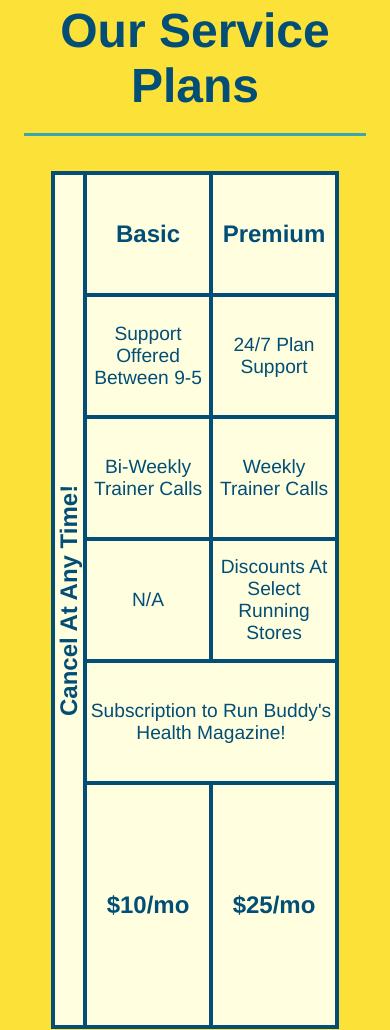
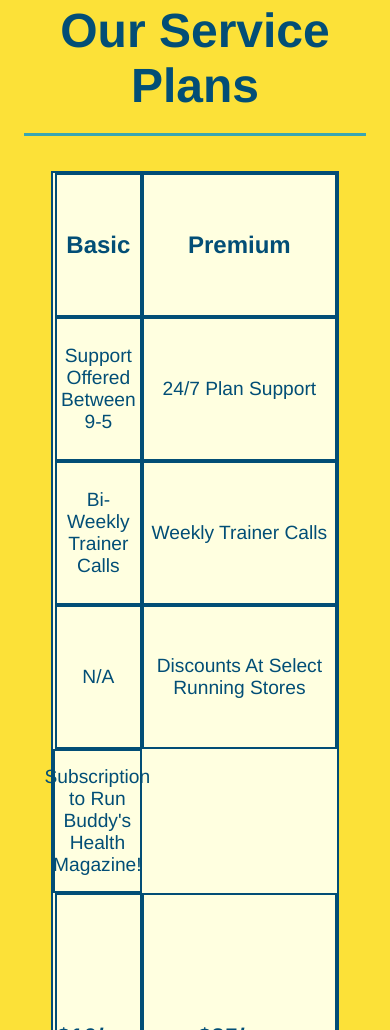
Before and after one commit to jd9913/Run-Buddy, a plain HTML site: page index.html in a window 390 px wide. Shown: the part 5726-6756 px from the top of the page. Drawn offline with Linux system fonts and the light colour scheme.

Commit message:
added responsive media design

```diff
--- a/assets/css/style.css
+++ b/assets/css/style.css
@@ -486,6 +486,26 @@ button {
         flex: 100%;
     }
 
+   .service-grid-container{
+       grid-template-columns: 1fr 1fr;
+   }
+
+   .service-grid-item basic{
+       grid-column: 1;
+
+   }
+
+    .service-grid-item.both{
+        grid-column: 1/ -1;
+    }
+
+    .service-grid-item.cancel{
+        transform: none;
+        writing-mode: unset;
+        grid-column: 1/-1;
+        grid-row: -1;
+
+    }
 
 }
 
```
